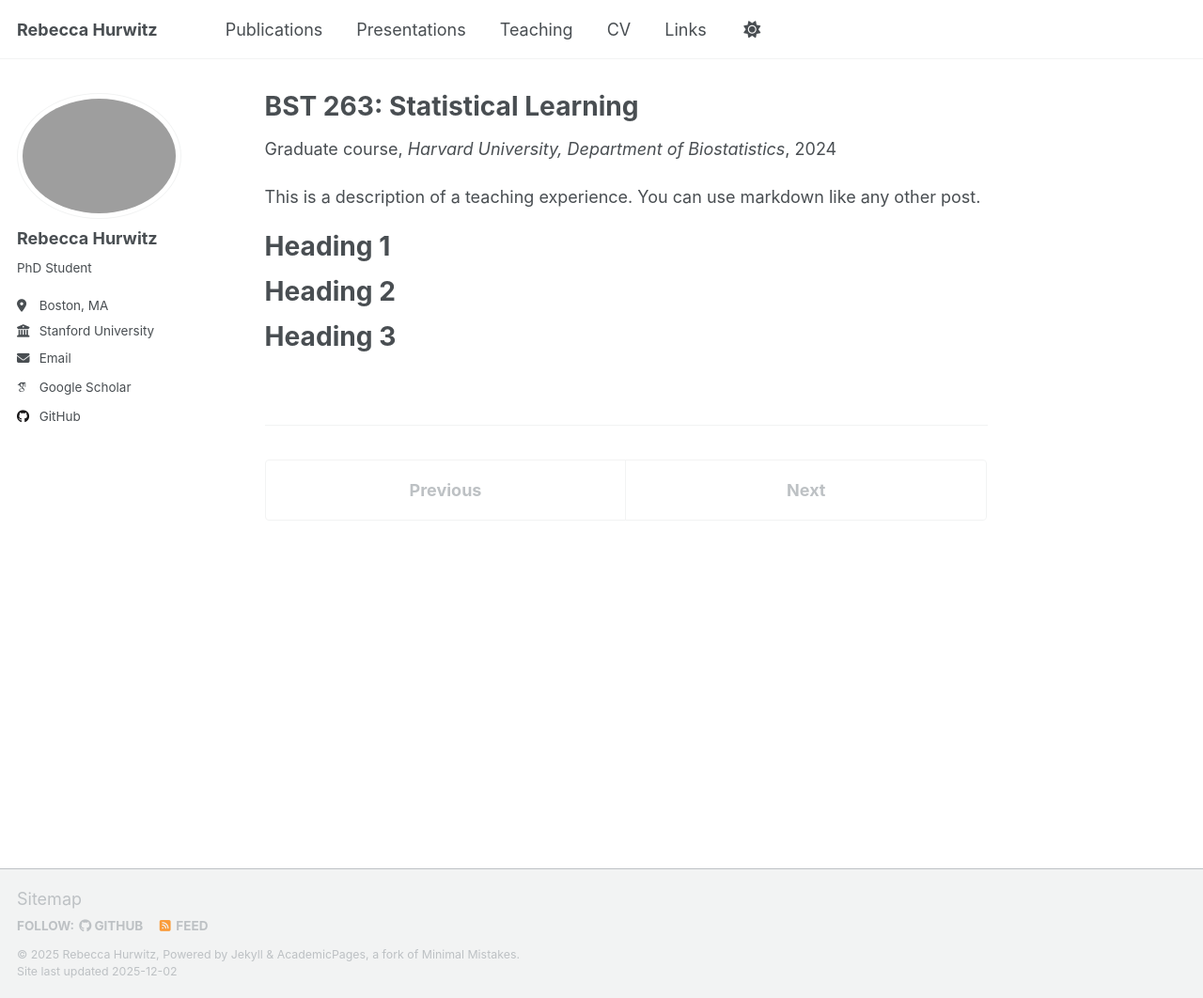
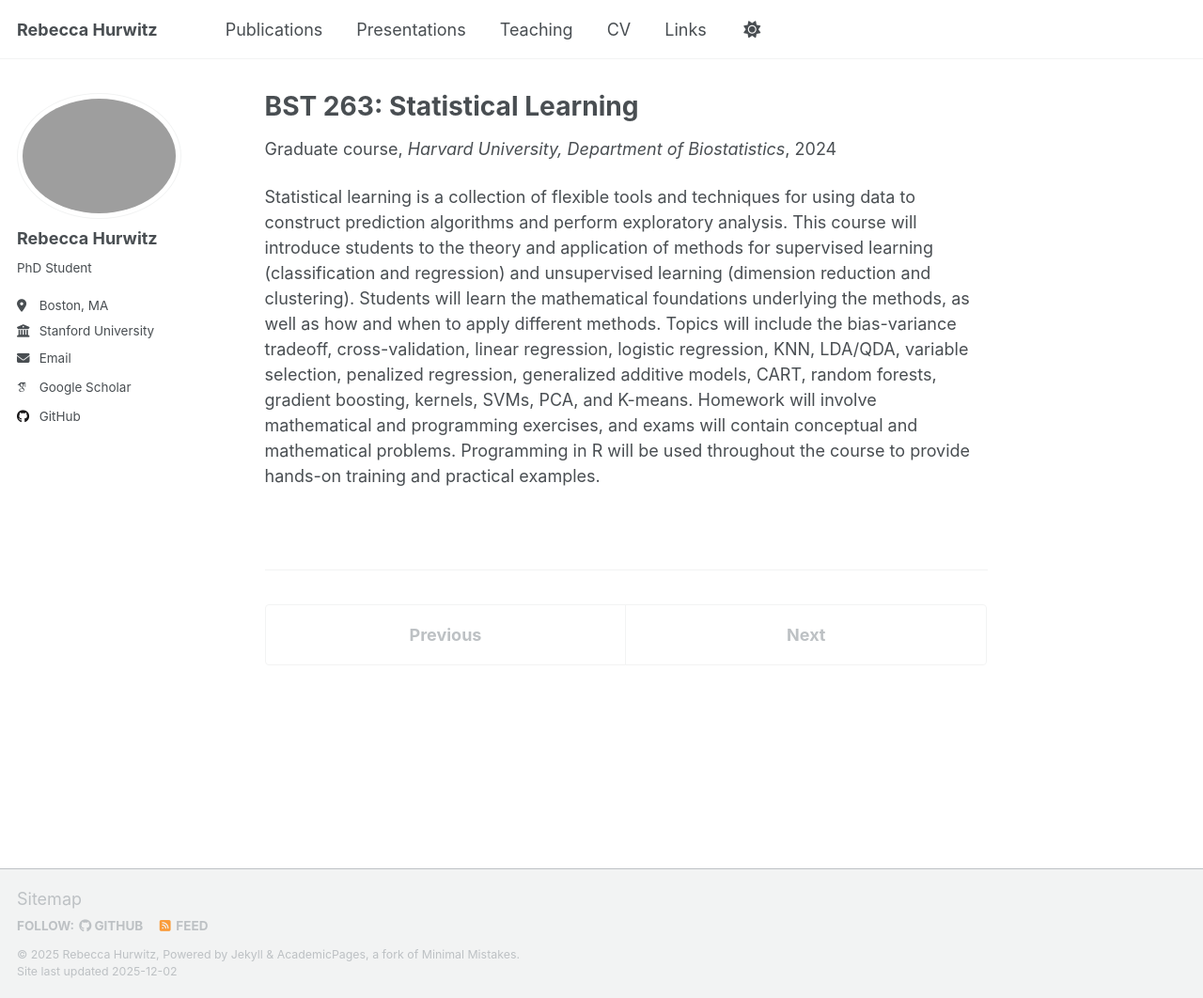
Before and after one commit to rebeccahurwitz/rebeccahurwitz.github.io, a Jekyll site: the page built from _teaching/2014-spring-teaching-1.md, in a window 1280 px wide and 1062 px high. Shown: the whole window at 94% size. Built offline with Jekyll 4.4.1, drawn with Linux system fonts in a browser that asks for light colours; some web fonts are replaced; a script that is not in the unit is left out.

Commit message:
Update 2014-spring-teaching-1.md

```diff
--- a/_teaching/2014-spring-teaching-1.md
+++ b/_teaching/2014-spring-teaching-1.md
@@ -8,13 +8,4 @@
 location: "Boston, MA"
 ---
 
-This is a description of a teaching experience. You can use markdown like any other post.
-
-Heading 1
-======
-
-Heading 2
-======
-
-Heading 3
-======
+Statistical learning is a collection of flexible tools and techniques for using data to construct prediction algorithms and perform exploratory analysis. This course will introduce students to the theory and application of methods for supervised learning (classification and regression) and unsupervised learning (dimension reduction and clustering). Students will learn the mathematical foundations underlying the methods, as well as how and when to apply different methods. Topics will include the bias-variance tradeoff, cross-validation, linear regression, logistic regression, KNN, LDA/QDA, variable selection, penalized regression, generalized additive models, CART, random forests, gradient boosting, kernels, SVMs, PCA, and K-means. Homework will involve mathematical and programming exercises, and exams will contain conceptual and mathematical problems. Programming in R will be used throughout the course to provide hands-on training and practical examples.
```
